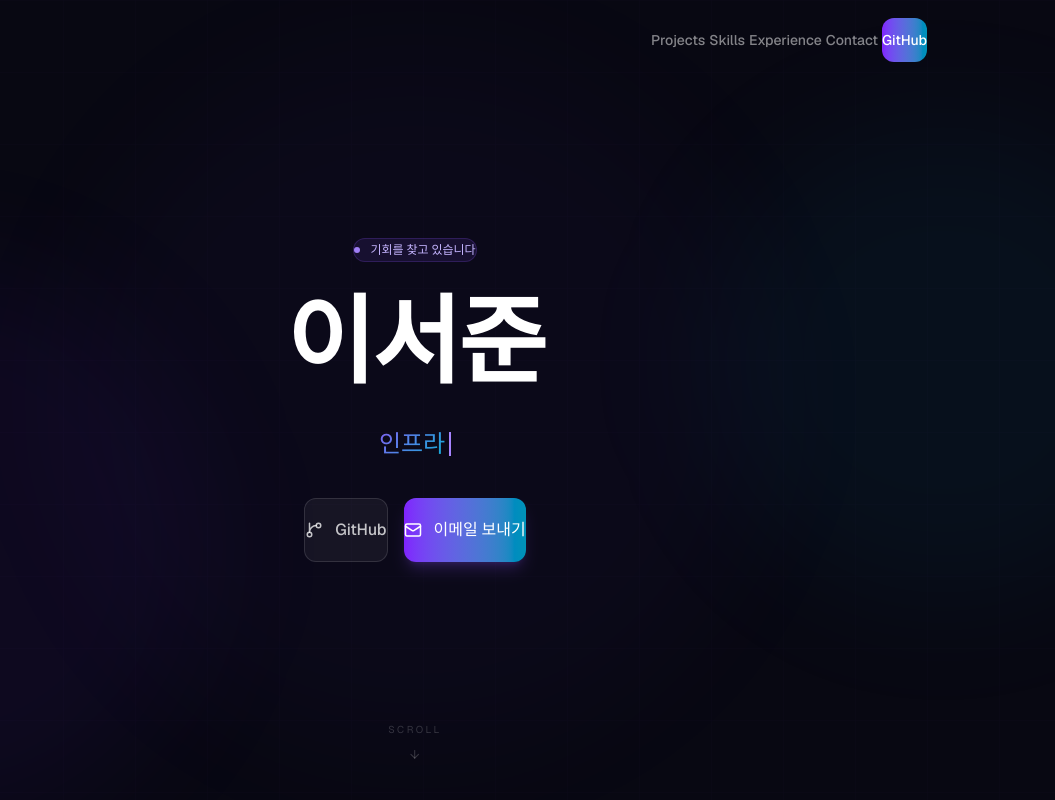
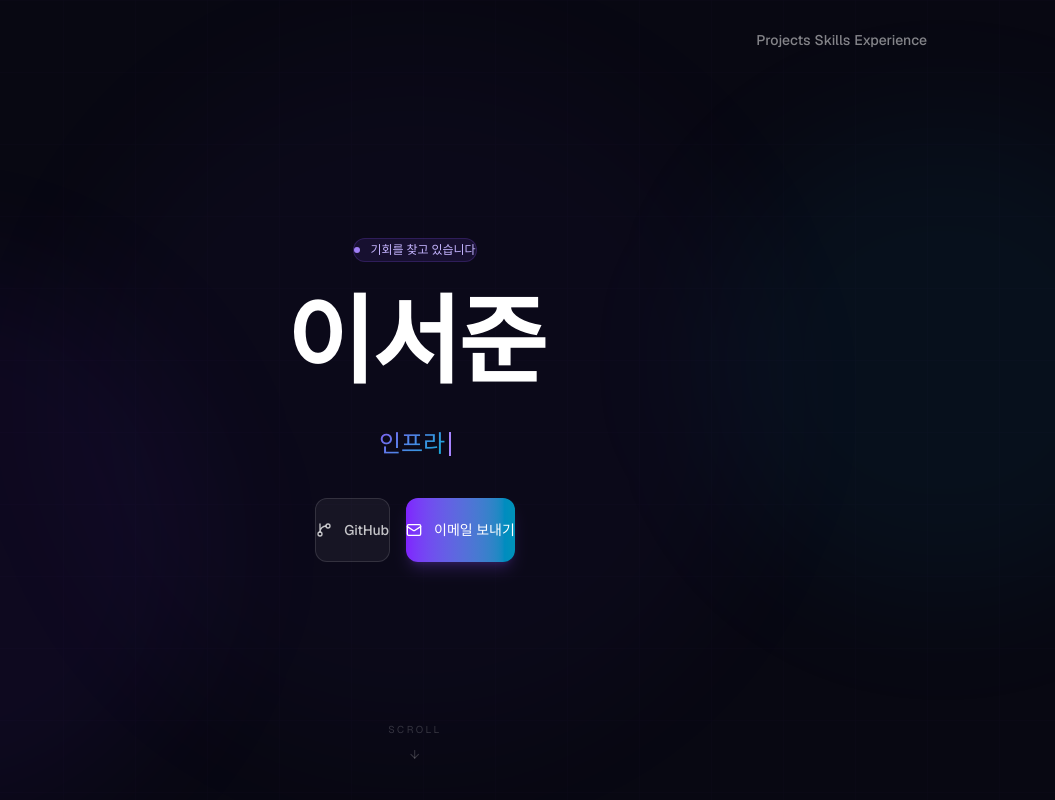
Before and after one commit to LEESEOJUN-creator/portfolio, a Next.js app: page / in a window 1280 px wide. Shown: the top 800 px of the page, without its empty margins (225-1280 px from the left). Built offline with nearby package versions, Linux system fonts and the light colour scheme.

Commit message:
ui: smaller button text, remove nav GitHub, wider section spacing
Co-Authored-By: Claude Sonnet 4.6 <noreply@anthropic.com>

```diff
--- a/components/Certifications.tsx
+++ b/components/Certifications.tsx
@@ -6,7 +6,7 @@ import { Award, Calendar } from "lucide-react";
 
 export default function Certifications() {
   return (
-    <section className="w-full py-28 flex flex-col items-center px-6 sm:px-10 lg:px-16">
+    <section className="w-full py-36 flex flex-col items-center px-6 sm:px-10 lg:px-16">
       <div className="w-full max-w-3xl">
         <motion.div
           initial={{ opacity: 0, y: 20 }}
--- a/components/Education.tsx
+++ b/components/Education.tsx
@@ -6,7 +6,7 @@ import { GraduationCap } from "lucide-react";
 
 export default function Education() {
   return (
-    <section className="w-full py-28 flex flex-col items-center px-6 sm:px-10 lg:px-16">
+    <section className="w-full py-36 flex flex-col items-center px-6 sm:px-10 lg:px-16">
       <div className="w-full max-w-3xl">
         <motion.div
           initial={{ opacity: 0, y: 20 }}
--- a/components/Experience.tsx
+++ b/components/Experience.tsx
@@ -6,7 +6,7 @@ import { Building2, CheckCircle2 } from "lucide-react";
 
 export default function Experience() {
   return (
-    <section id="experience" className="w-full py-28 flex flex-col items-center px-6 sm:px-10 lg:px-16">
+    <section id="experience" className="w-full py-36 flex flex-col items-center px-6 sm:px-10 lg:px-16">
       <div className="w-full max-w-3xl">
         <motion.div
           initial={{ opacity: 0, y: 20 }}
--- a/components/Hero.tsx
+++ b/components/Hero.tsx
@@ -88,12 +88,12 @@ export default function Hero() {
           className="flex flex-wrap items-center justify-center gap-4"
         >
           <a href="https://github.com/LEESEOJUN-creator" target="_blank" rel="noopener noreferrer"
-            className="inline-flex items-center gap-3 px-10 py-5 rounded-xl bg-white/5 border border-white/12 text-base font-medium text-white/75 hover:text-white hover:bg-white/8 transition-all duration-200 min-h-[64px] whitespace-nowrap">
-            <GitBranch size={18} className="shrink-0" />GitHub
+            className="inline-flex items-center gap-3 px-10 py-5 rounded-xl bg-white/5 border border-white/12 text-sm font-medium text-white/75 hover:text-white hover:bg-white/8 transition-all duration-200 min-h-[64px] whitespace-nowrap">
+            <GitBranch size={16} className="shrink-0" />GitHub
           </a>
           <a href="mailto:seojun7988@naver.com"
-            className="inline-flex items-center gap-3 px-10 py-5 rounded-xl bg-gradient-to-r from-violet-600 to-cyan-600 text-base font-medium text-white hover:from-violet-500 hover:to-cyan-500 transition-all duration-200 shadow-lg shadow-violet-500/20 min-h-[64px] whitespace-nowrap">
-            <Mail size={18} className="shrink-0" />이메일 보내기
+            className="inline-flex items-center gap-3 px-10 py-5 rounded-xl bg-gradient-to-r from-violet-600 to-cyan-600 text-sm font-medium text-white hover:from-violet-500 hover:to-cyan-500 transition-all duration-200 shadow-lg shadow-violet-500/20 min-h-[64px] whitespace-nowrap">
+            <Mail size={16} className="shrink-0" />이메일 보내기
           </a>
         </motion.div>
       </div>
--- a/components/Navbar.tsx
+++ b/components/Navbar.tsx
@@ -8,7 +8,6 @@ const NAV_LINKS = [
   { label: "Projects", href: "#projects" },
   { label: "Skills", href: "#skills" },
   { label: "Experience", href: "#experience" },
-  { label: "Contact", href: "#contact" },
 ];
 
 export default function Navbar() {
@@ -52,16 +51,6 @@ export default function Navbar() {
               </button>
             </li>
           ))}
-          <li className="ml-3">
-            <a
-              href="https://github.com/LEESEOJUN-creator"
-              target="_blank"
-              rel="noopener noreferrer"
-              className="inline-flex items-center px-5 py-2.5 text-sm font-medium text-white rounded-xl bg-gradient-to-r from-violet-600 to-cyan-600 hover:from-violet-500 hover:to-cyan-500 transition-all duration-200 min-h-[44px] whitespace-nowrap"
-            >
-              GitHub
-            </a>
-          </li>
         </ul>
 
         {/* 모바일 버튼 */}
@@ -95,16 +84,6 @@ export default function Navbar() {
                   </button>
                 </li>
               ))}
-              <li className="pt-2">
-                <a
-                  href="https://github.com/LEESEOJUN-creator"
-                  target="_blank"
-                  rel="noopener noreferrer"
-                  className="flex items-center justify-center gap-2 px-5 py-4 text-sm font-medium text-white rounded-xl bg-gradient-to-r from-violet-600 to-cyan-600 min-h-[52px]"
-                >
-                  GitHub 바로가기
-                </a>
-              </li>
             </ul>
           </motion.div>
         )}
```
